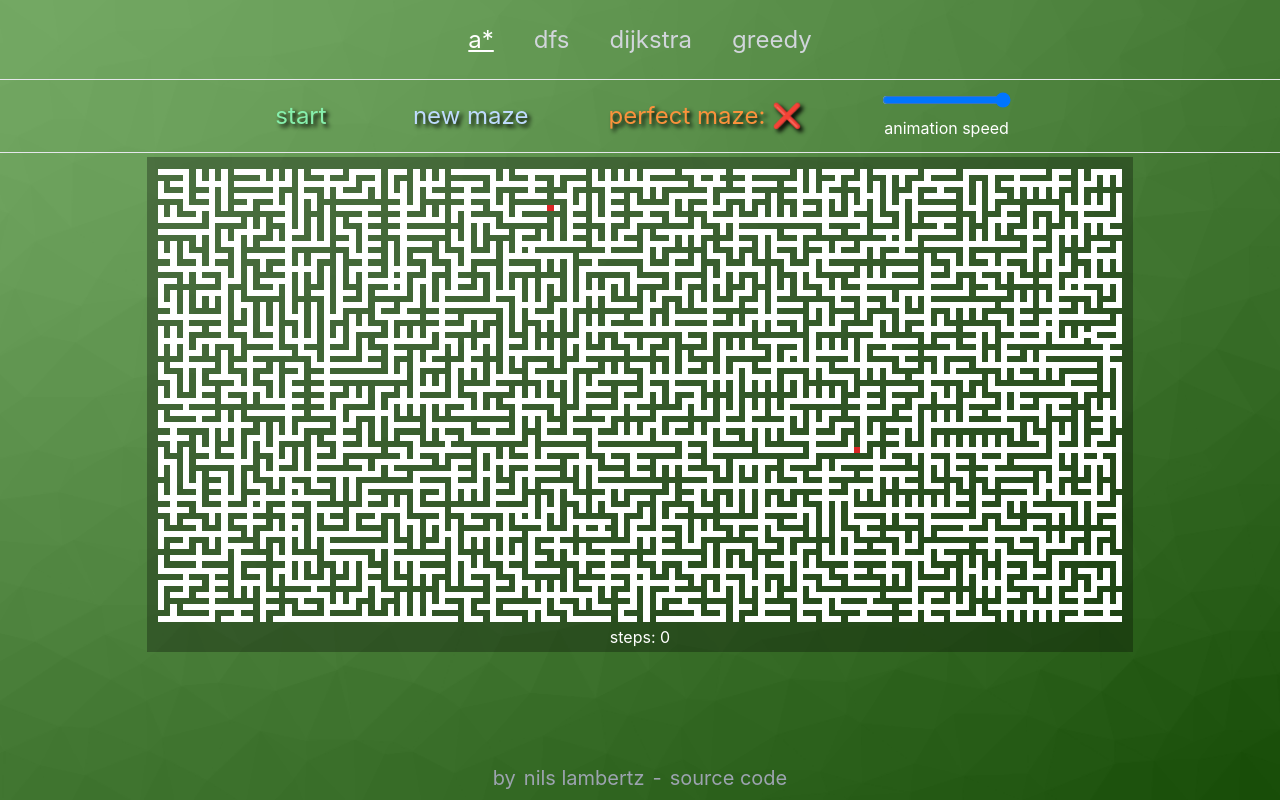
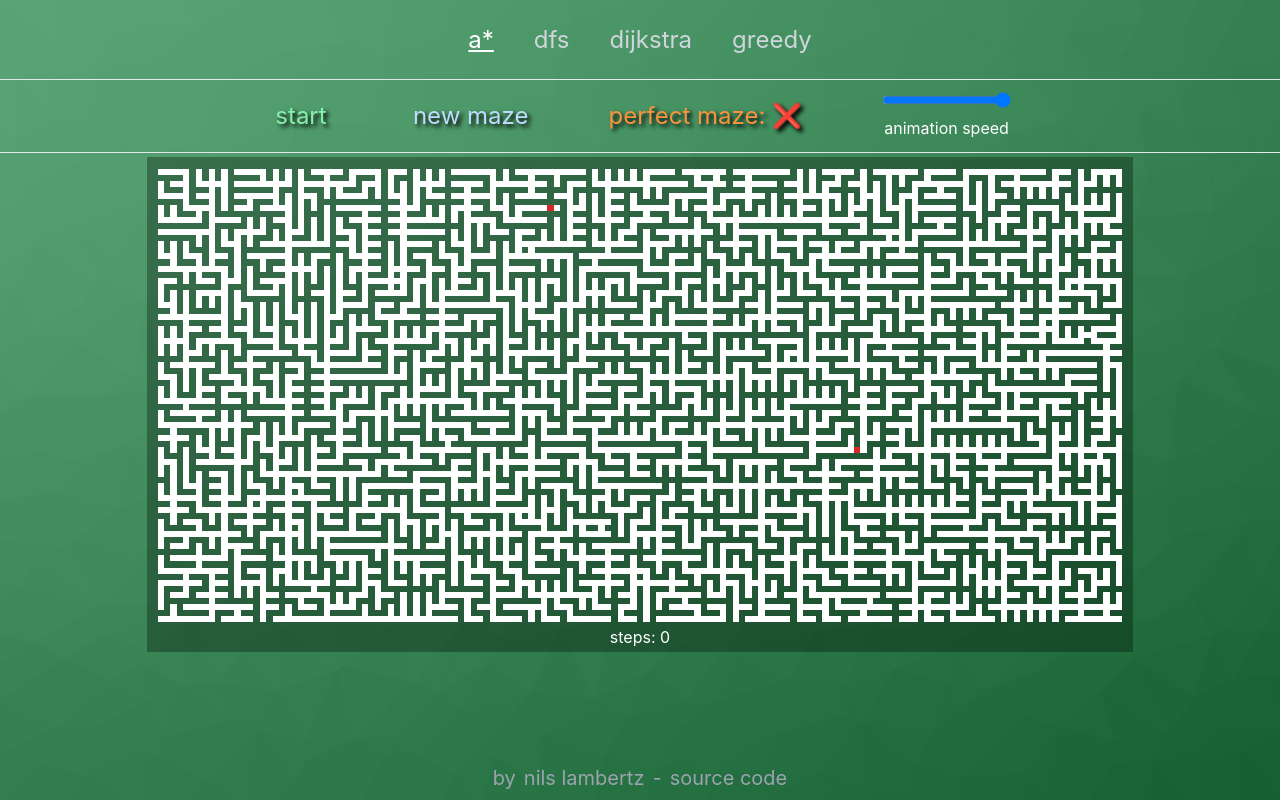
Before and after one commit to nilslambertz/pathfinding-algorithms, a React (Create React App) app: page / in a window 1280 px wide. Built offline with nearby package versions, Linux system fonts and the light colour scheme.

Commit message:
remove unused css

```diff
--- a/src/App.css
+++ /dev/null
@@ -1,27 +0,0 @@
-.App {
-    display: flex;
-    flex-direction: column;
-    height: 100%;
-    width: 100%;
-    background-color: rgba(28, 115, 0, 0.6);
-}
-
-#footer {
-    position: absolute;
-    text-align: center;
-    cursor: default;
-    font-size: 20px;
-    color: gray;
-    bottom: 5px;
-    width: calc(100% - 40px);
-}
-
-#footer a {
-    color: gray;
-    text-decoration: none;
-    transition: color 0.2s;
-}
-
-#footer a:hover {
-    color: white;
-}
--- a/src/App.tsx
+++ b/src/App.tsx
@@ -3,7 +3,6 @@
 import NavBar from "./Components/Navigation/NavBar";
 import SettingsBar from "./Components/Settings/SettingsBar";
 import { createMaze } from "./Utils/Functions";
-import "./App.css";
 import { Algorithms, CellState, CellStates, StepDetails } from "./Utils/Types";
 import { algorithms } from "./Utils/Algorithms";
 import Footer from "./Components/Footer/Footer";
@@ -185,7 +184,7 @@
   };
 
   return (
-    <div className="App">
+    <div className="w-full h-full flex flex-col bg-green-700 bg-opacity-70">
       <NavBar
         currentAlgorithm={algorithm}
         animationRunning={animationRunning}
```
